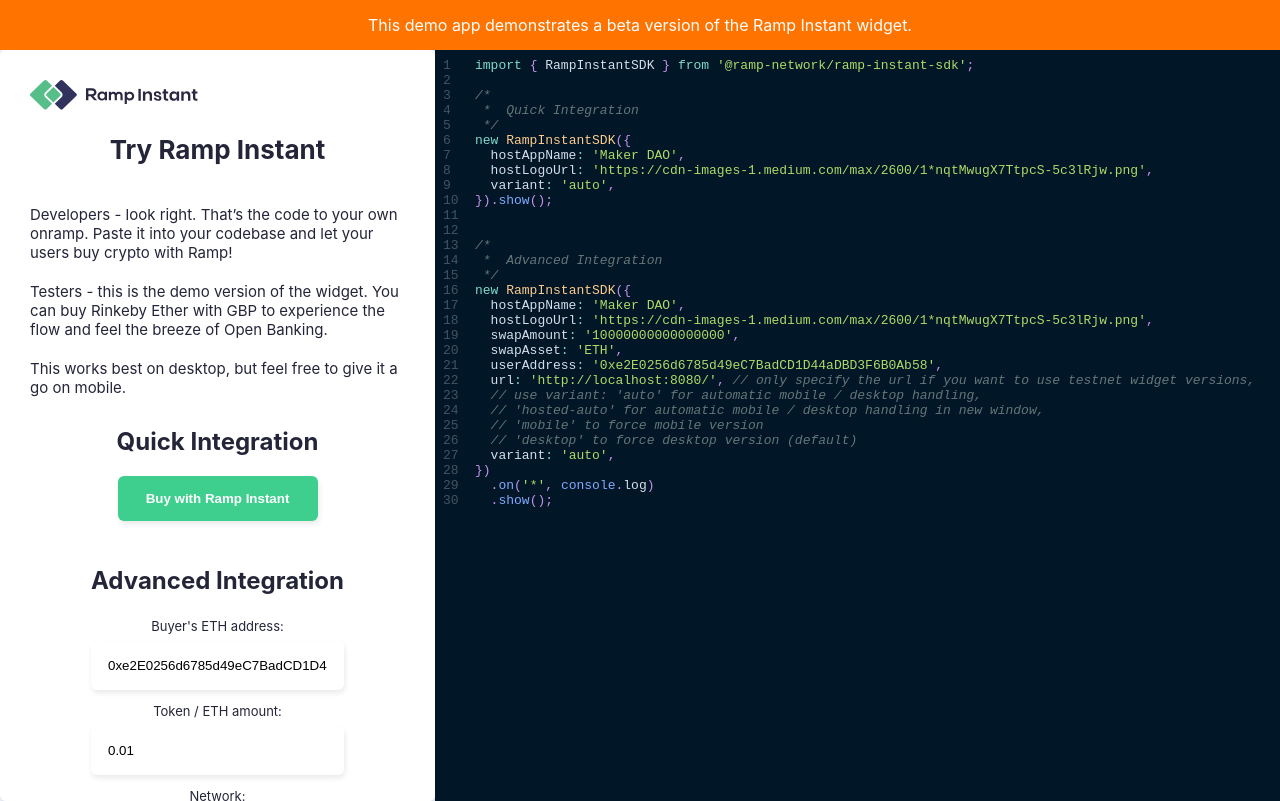
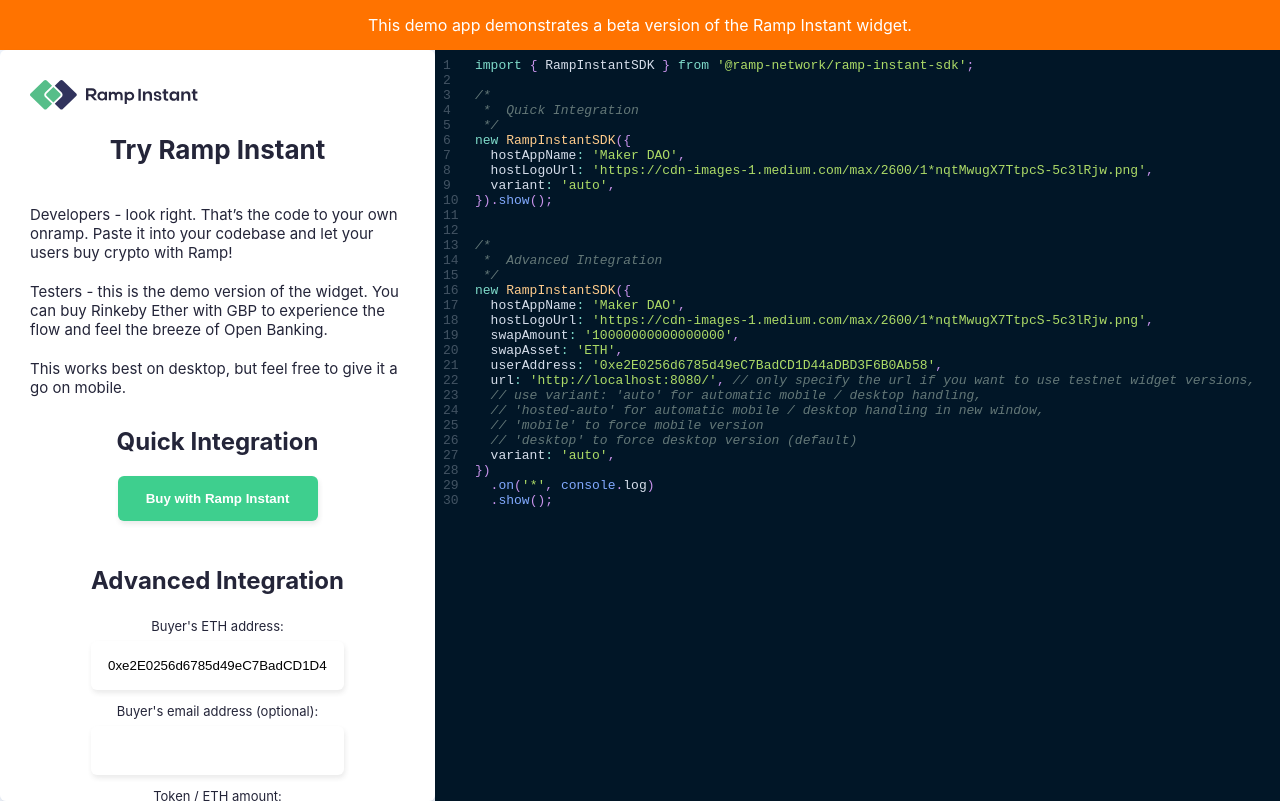
Before and after one commit to cleancoindev/ramp-instant-demo-app, a React (Create React App) app: page / in a window 1280 px wide. Built offline with nearby package versions, Linux system fonts and the light colour scheme.

Commit message:
Upgrade SDK version & add email field (#11)

```diff
--- a/package.json
+++ b/package.json
@@ -3,7 +3,7 @@
   "version": "0.1.0",
   "private": true,
   "dependencies": {
-    "@ramp-network/ramp-instant-sdk": "1.7.1",
+    "@ramp-network/ramp-instant-sdk": "1.8.0",
     "@types/jest": "24.0.15",
     "@types/node": "12.0.8",
     "@types/react": "16.8.20",
--- a/src/App.tsx
+++ b/src/App.tsx
@@ -11,6 +11,7 @@
 
 const App: React.FC = () => {
   const [address, setAddress] = useState('0xe2E0256d6785d49eC7BadCD1D44aDBD3F6B0Ab58');
+  const [emailAddress, setEmailAddress] = useState('');
 
   const [amount, setAmount] = useState('0.01');
 
@@ -18,7 +19,7 @@
 
   const [useRefundedFees, setUseRefundedFees] = useState(false);
 
-  const [useNewWindow, setUseNewWindow] = useState(false);
+  const [useNewWindow] = useState(false);
 
   const token = getHostTokenForRefundedFees(useRefundedFees);
 
@@ -50,7 +51,9 @@
       swapAsset: asset,
       url: process.env.REACT_APP_URL,
       userAddress: address,
-      variant: useNewWindow ? 'hosted-auto' : 'auto',
+      variant: 'auto',
+      // variant: useNewWindow ? 'hosted-auto' : 'auto',
+      userEmailAddress: emailAddress,
       hostApiKey: token || undefined,
     })
       .on('*', console.log)
@@ -63,10 +66,11 @@
         swapAmount: convertIntStringToWeiString(amount || '0'),
         swapAsset: asset,
         userAddress: address,
+        userEmailAddress: emailAddress,
         useRefundedFees,
         useNewWindow,
       }),
-    [amount, asset, address, useRefundedFees, useNewWindow],
+    [amount, asset, address, useRefundedFees, useNewWindow, emailAddress],
   );
 
   return (
@@ -119,6 +123,15 @@
                 className={styles.input}
                 value={address}
                 onChange={(e) => setAddress((e.target as HTMLInputElement).value)}
+              />
+            </label>
+
+            <label className={styles.label}>
+              Buyer's email address (optional):
+              <input
+                className={styles.input}
+                value={emailAddress}
+                onChange={(e) => setEmailAddress((e.target as HTMLInputElement).value)}
               />
             </label>
 
@@ -190,6 +203,8 @@
                   </div>
                 </div>
 
+                {/*
+                  ToDo uncomment after release sdk@2.0.0
                 <div className={styles.label}>
                   IFrame/Window:
                   <div className={styles.assetRadioContainer}>
@@ -208,7 +223,7 @@
                       New Window
                     </label>
                   </div>
-                </div>
+                </div> */}
               </>
             ) : null}
 
--- a/src/helpers.ts
+++ b/src/helpers.ts
@@ -4,6 +4,7 @@
   swapAmount: string;
   swapAsset: string;
   userAddress: string;
+  userEmailAddress: string;
   useRefundedFees: boolean;
   useNewWindow: boolean;
 }
@@ -30,7 +31,12 @@
   hostLogoUrl: 'https://cdn-images-1.medium.com/max/2600/1*nqtMwugX7TtpcS-5c3lRjw.png',
   swapAmount: '${codeParams.swapAmount}',
   swapAsset: '${codeParams.swapAsset}',
-  userAddress: '${codeParams.userAddress}',
+  userAddress: '${codeParams.userAddress}',${
+    codeParams.userEmailAddress
+      ? `
+  userEmailAddress: '${codeParams.userEmailAddress}'`
+      : ''
+  }
   url: '${process.env.REACT_APP_URL}', // only specify the url if you want to use testnet widget versions,
   // use variant: 'auto' for automatic mobile / desktop handling,
   // 'hosted-auto' for automatic mobile / desktop handling in new window,
```
Also changed, not shown: 1 other file (tests, documents, lock files or other folders).
